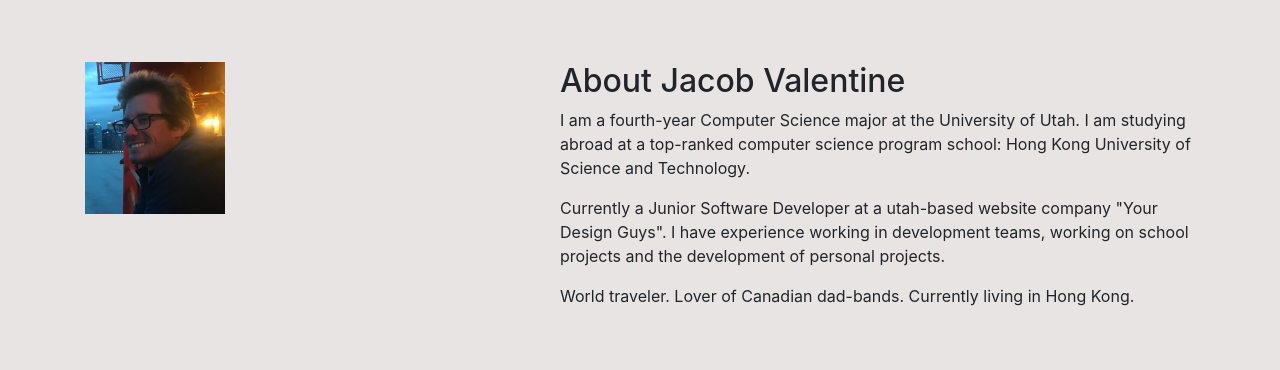
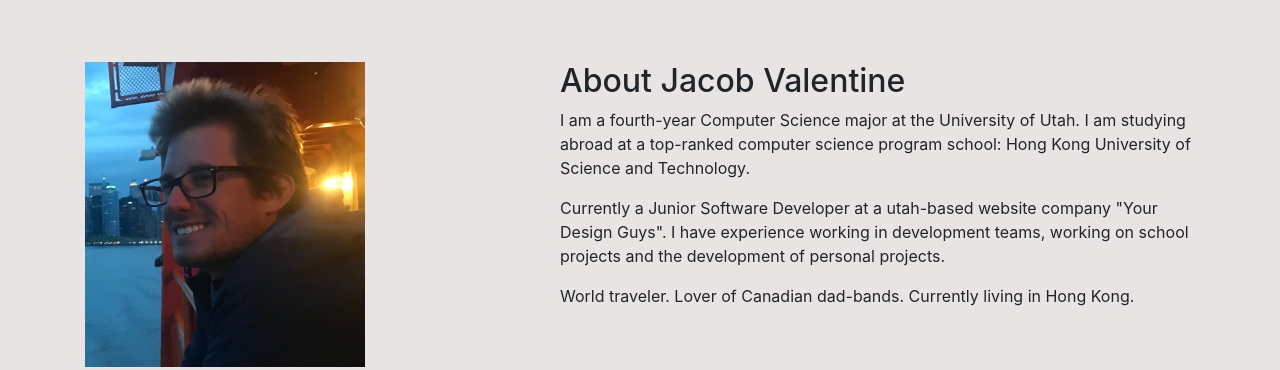
Before and after one commit to jacobtext/jacobtext.github.io, a plain HTML site: page index.html in a window 1280 px wide. Shown: the part 514-884 px from the top of the page. Drawn offline with nearby package versions, Linux system fonts and the light colour scheme.

Commit message:
About me picture resize

```diff
--- a/index.html
+++ b/index.html
@@ -48,7 +48,7 @@
 		<!-- About me row -->
 		<div class="row about-row">
 	    	<div class="col-lg-5 about-col">
-			    <img class="featurette-image img-fluid mx-auto" src="images/self_pic.jpg" alt="image" width="140" height="140">
+			    <img class="featurette-image img-fluid mx-auto" src="images/self_pic.jpg" alt="image" width="280" height="280">
 			</div>
 			<div class="col-lg-7 about-col">
 			    <h2>About Jacob Valentine</h2>
```
